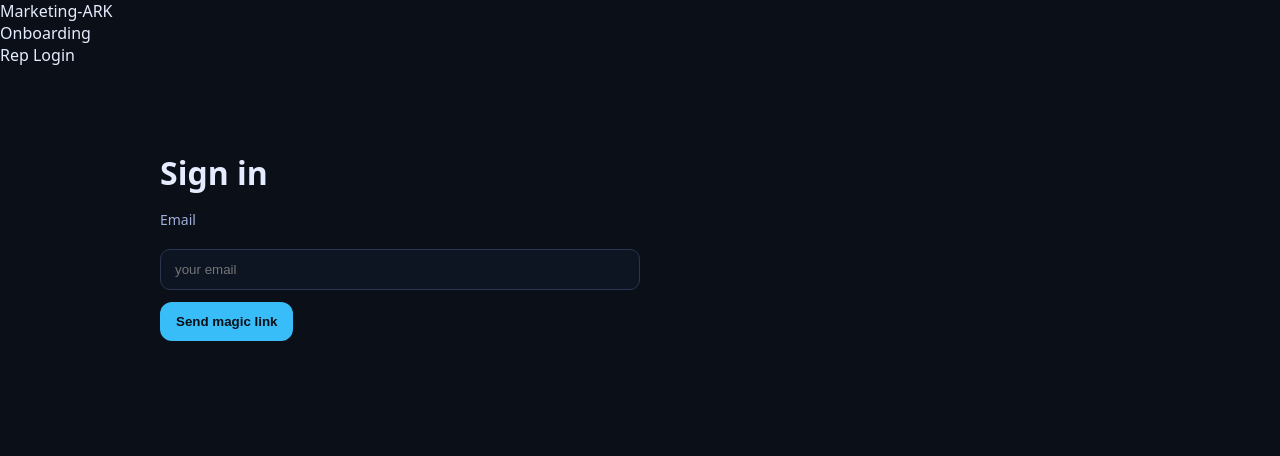
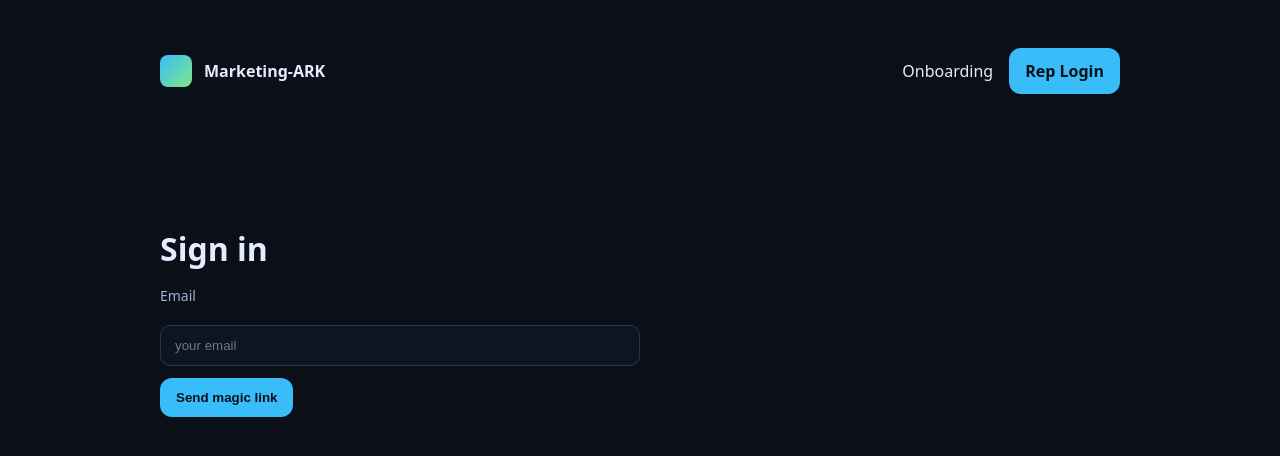
Before and after one commit to noahcasel-sketch/marketing-ark-site, a Next.js app: page /login in a window 1280 px wide. Shown: the top 456 px of the page. Built offline with nearby package versions, Linux system fonts and the light colour scheme; no server answers.

Commit message:
Update Header.tsx

```diff
--- a/app/components/Header.tsx
+++ b/app/components/Header.tsx
@@ -8,15 +8,13 @@ const OWNER_EMAIL = 'noahcasel@marketing-ark.com'
 
 export default async function Header() {
   const supabase = supabaseServer()
-  const {
-    data: { user },
-  } = await supabase.auth.getUser()
+  const { data: { user } } = await supabase.auth.getUser()
 
   let hasRegion = false
   if (user?.email) {
     const { data: region } = await supabase
       .from('regions')
-      .select('code, name')
+      .select('code')
       .eq('manager_email', user.email)
       .maybeSingle()
     hasRegion = !!region
@@ -26,48 +24,32 @@ export default async function Header() {
   const canSeeCompany = user?.email === OWNER_EMAIL
 
   return (
-    <header className="border-b bg-white/70 backdrop-blur sticky top-0 z-40">
-      <div className="max-w-6xl mx-auto px-4 py-3 flex items-center justify-between">
-        <div className="flex items-center gap-6">
-          <Link href="/" className="font-semibold text-lg">
-            Marketing-ARK
-          </Link>
-          <nav className="hidden sm:flex items-center gap-4 text-sm">
-            <Link href="/onboarding" className="hover:underline">
-              Onboarding
-            </Link>
-            {canSeeRegion && (
-              <Link href="/region" className="hover:underline">
-                Region
-              </Link>
-            )}
-            {canSeeCompany && (
-              <Link href="/company" className="hover:underline">
-                Company
-              </Link>
-            )}
-          </nav>
+    <header>
+      <div className="container">
+        <div className="nav">
+          <div className="brand">
+            <span className="logo" />
+            <Link href="/">Marketing-ARK</Link>
           </div>
-        <div className="flex items-center gap-3">
+
+          <div style={{ display: 'flex', alignItems: 'center', gap: 16 }}>
+            <Link href="/onboarding">Onboarding</Link>
+            {canSeeRegion && <Link href="/region">Region</Link>}
+            {canSeeCompany && <Link href="/company">Company</Link>}
+
             {!user?.email ? (
-            <Link href="/login" className="px-3 py-1.5 rounded-xl border">
-              Rep Login
-            </Link>
+              <Link href="/login" className="btn">Rep Login</Link>
             ) : (
               <>
-              <span className="text-sm hidden sm:inline">{user.email}</span>
-              <form action="/logout" method="post">
-                <button
-                  type="submit"
-                  className="px-3 py-1.5 rounded-xl bg-black text-white"
-                >
-                  Logout
-                </button>
+                <span style={{ opacity: 0.8, fontSize: 14 }}>{user.email}</span>
+                <form action="/logout" method="post" style={{ display: 'inline' }}>
+                  <button type="submit" className="btn">Logout</button>
                 </form>
               </>
             )}
           </div>
         </div>
+      </div>
     </header>
   )
 }
```
Lines whose indentation alone changed are shown as unchanged.
